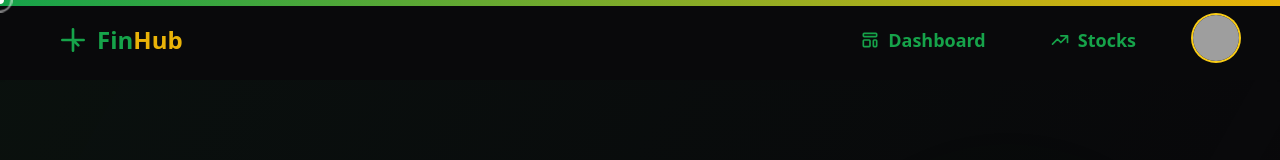
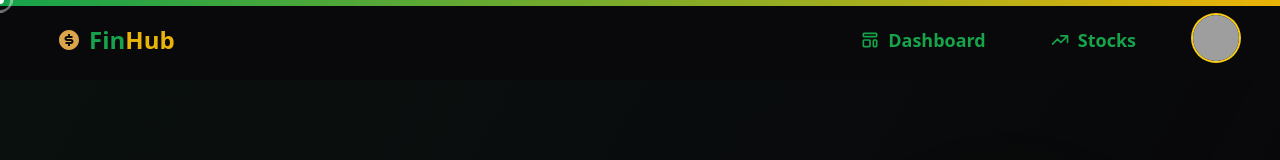
Before and after one commit to shreyaanpathak/webdev-final-project, a React (Vite) app: page / in a window 1280 px wide. Shown: the top 160 px of the page. Built offline with nearby package versions, Linux system fonts and the light colour scheme; grey boxes are pictures that could not be loaded.

Commit message:
navbar edits

```diff
--- a/src/Home/Navbar.tsx
+++ b/src/Home/Navbar.tsx
@@ -1,4 +1,5 @@
 import { Link } from "react-router-dom";
+import { RiMoneyDollarCircleFill } from "react-icons/ri";
 
 export default function Navbar() {
   return (
@@ -6,9 +7,7 @@ export default function Navbar() {
     <nav className="navbar bg-base-100 px-6 md:px-10 h-20 shadow-sm">
       <div className="flex-1">
         <a href="/" className="btn btn-ghost text-2xl font-bold hover:text-green-500 transition-colors duration-300 flex items-center gap-2">
-          <svg xmlns="http://www.w3.org/2000/svg" className="h-8 w-8 text-green-600" viewBox="0 0 24 24" fill="none" stroke="currentColor" strokeWidth="2">
-            <path strokeLinecap="round" strokeLinejoin="round" d="M12 4v16m8-8H4m12 4l-4-4m4 4l-4-4"/>
-          </svg>
+          <RiMoneyDollarCircleFill/>
           <div className="[&>*]:inline-block">
             <span className="text-green-600">Fin</span><span className="text-yellow-500">Hub</span>
           </div>
```
